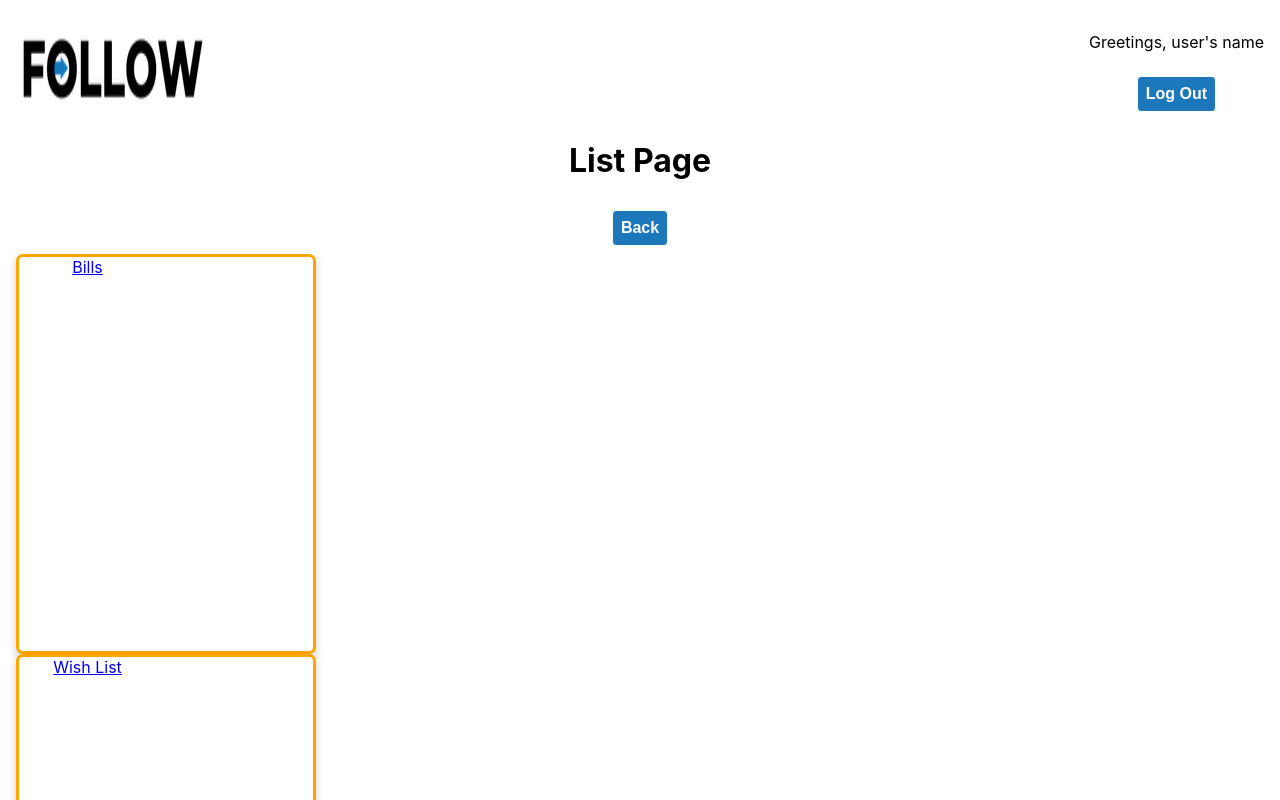
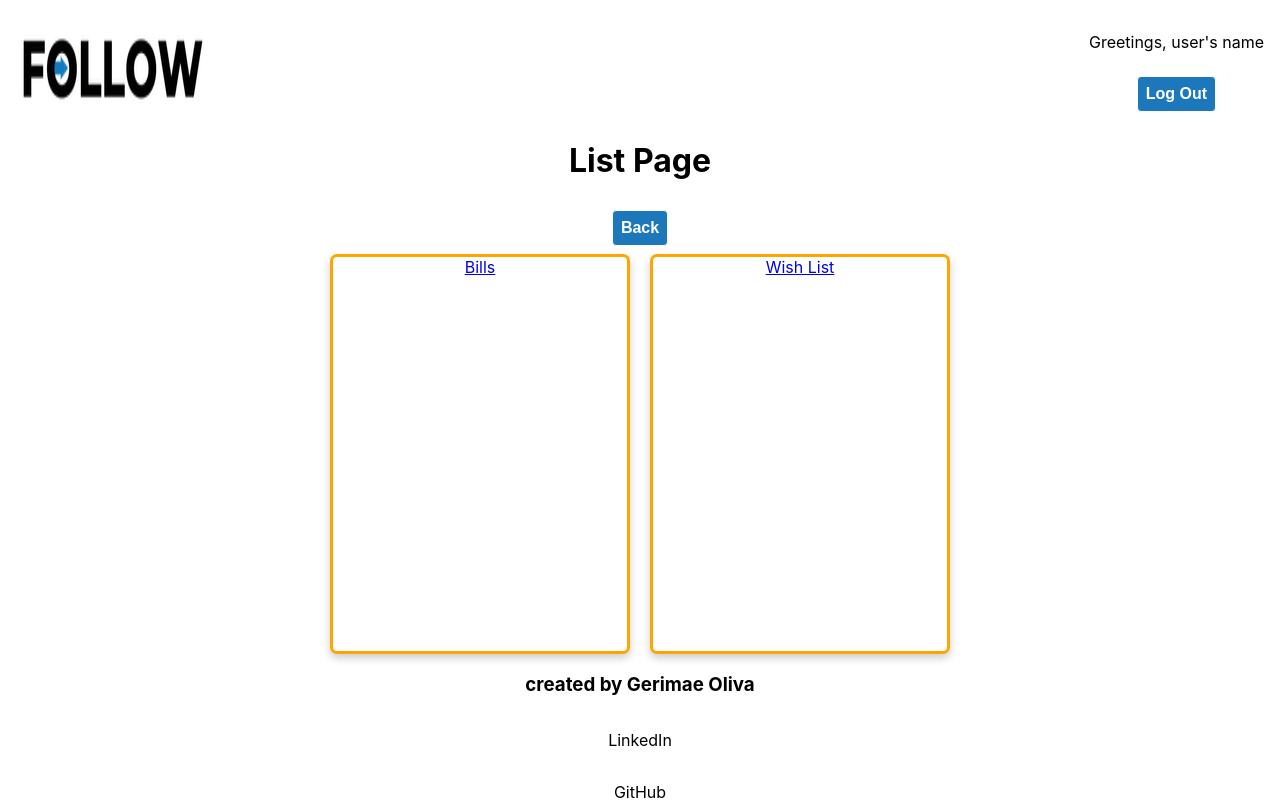
Before and after one commit to g0livax27/Follow-App, a React (Create React App) app: page /April in a window 1280 px wide. Shown: the top 800 px of the page. Built offline with nearby package versions, Linux system fonts and the light colour scheme; no server answers.

Commit message:
fixing css

```diff
--- a/src/pages/App/App.css
+++ b/src/pages/App/App.css
@@ -58,8 +58,7 @@
   background-size: cover;
 }
 
-.monthCards,
-.lists:hover {
+.monthCards:hover {
   box-shadow: 0 8px 16px 0 rgba(0,0,0,0.2);
 }
 
@@ -67,11 +66,14 @@ img {
   border-radius: 5px 5px 0 0;
 }
 
-.lists > .billsCard,
-.lists > .wishCard {
+.lists {
   display: grid;
-  grid-template-columns: 1fr 1fr;
-  grid-gap: 20px;
+  grid-template-columns: 300px 300px;
+  grid-gap: 20px 20px;
+  margin: 0 auto;
+  justify-content: center;
+  height: 400px;
+  width: 300px;;
 }
 
 .footer {
```
